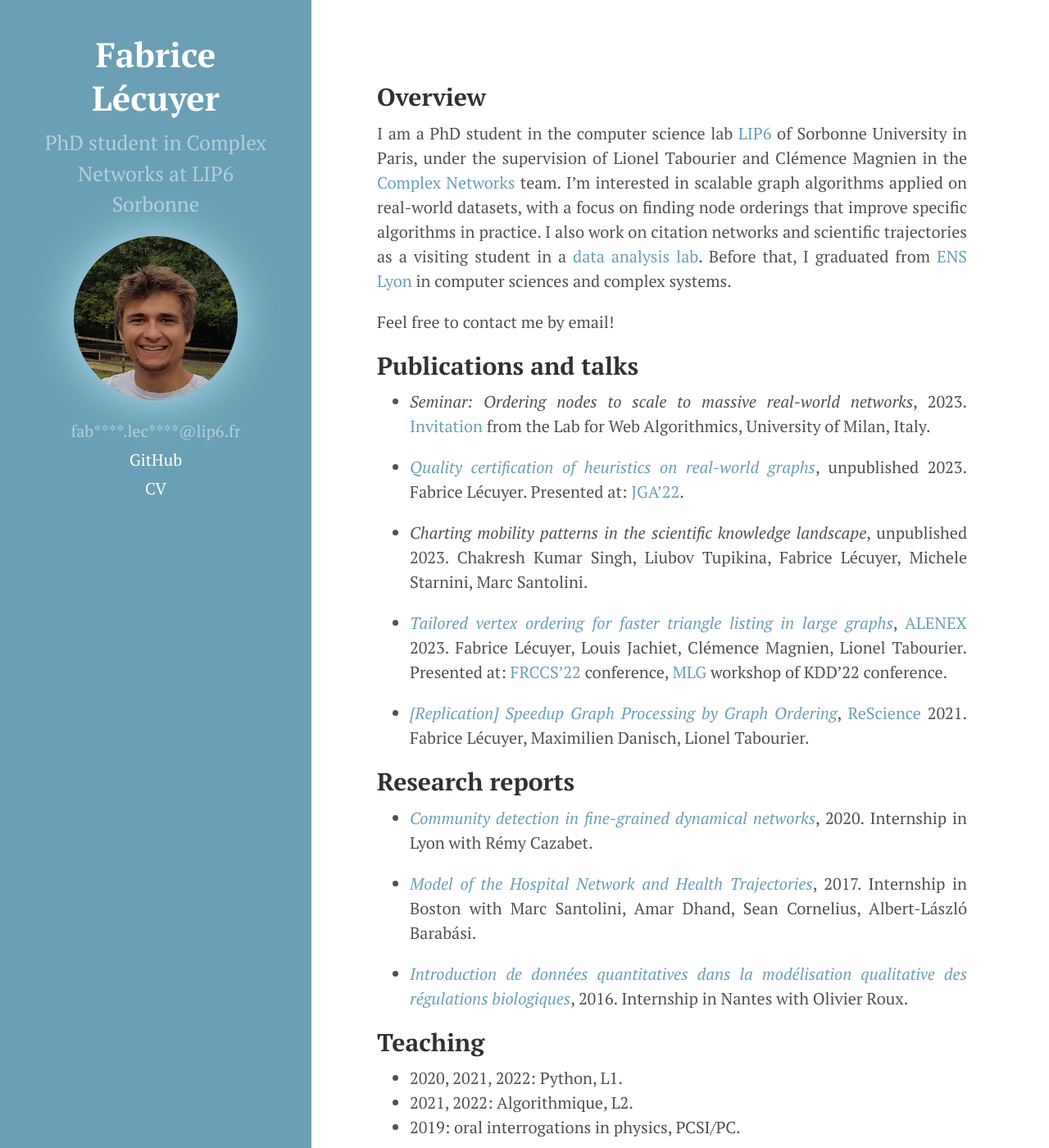
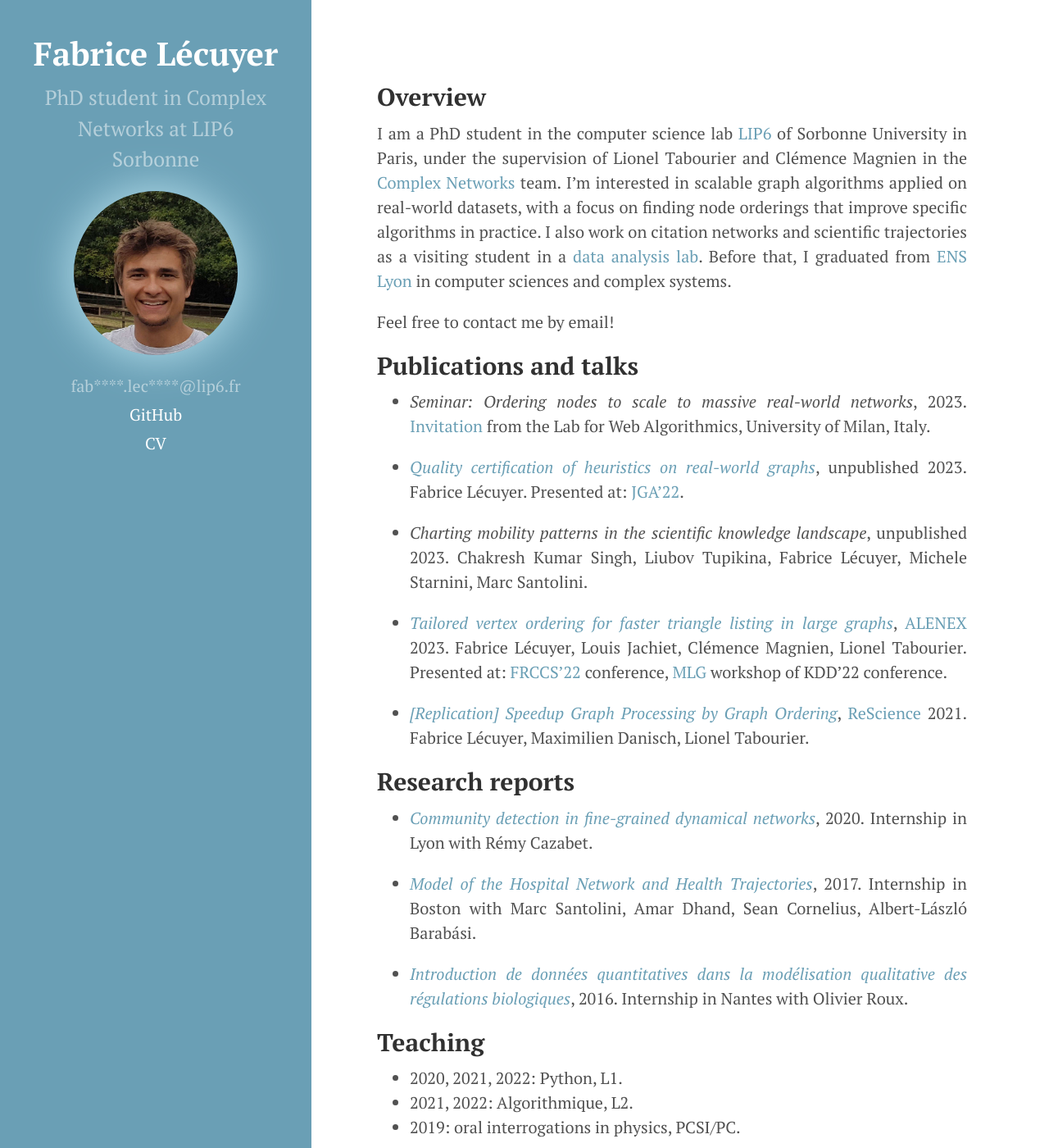
Before and after one commit to lecfab/lecfab.github.io, a Jekyll site: the page built from index.md, in a window 1280 px wide and 1400 px high. Shown: the whole window at 82% size. Built offline with Jekyll 4.4.1, drawn with Linux system fonts in a browser that asks for light colours.

Commit message:
update from ./CV-generate.sh

```diff
--- a/public/css/hyde.css
+++ b/public/css/hyde.css
@@ -80,7 +80,7 @@
     color: #fff;
     margin-top: 0;
     /*font-family: "Abril Fatface", serif;   3.25rem*/
-    font-size: 2.1rem;
+    font-size: 2rem;
 }
 
 /* Sidebar nav */
@@ -108,6 +108,9 @@
     transition: .8s ease-in-out;
 }
 
+a.sidebar-nav-item {
+    transition: .5s;
+}
 a.sidebar-nav-item:hover,
 a.sidebar-nav-item:focus {
     text-decoration: none;
```
Also changed, not shown: 1 other file.
